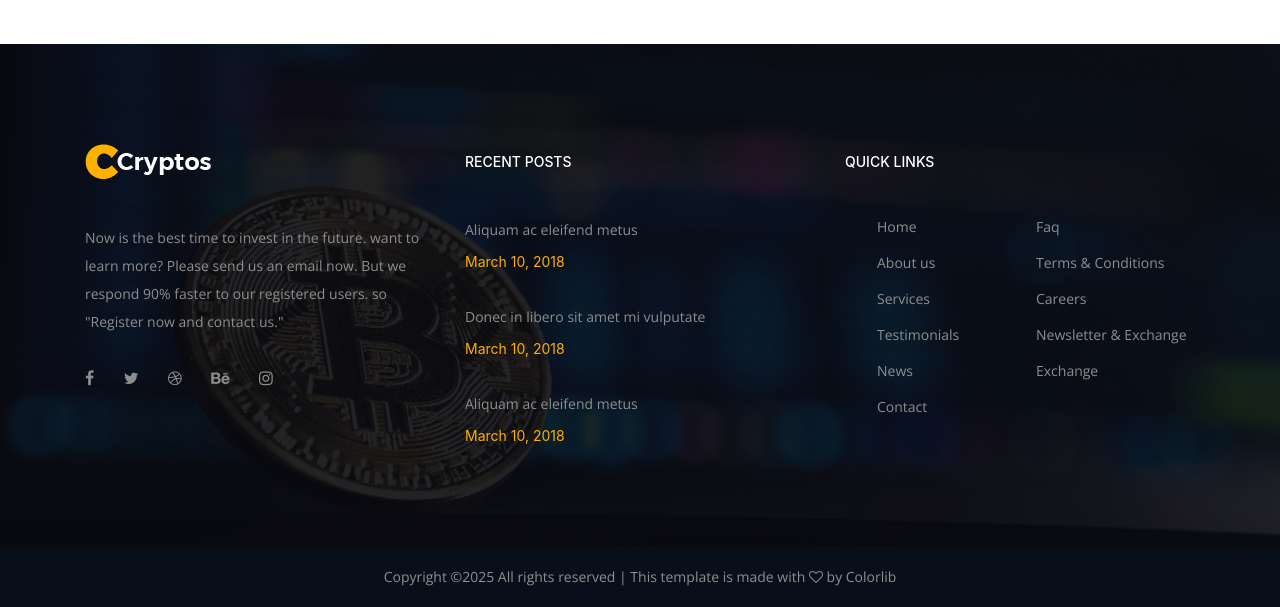
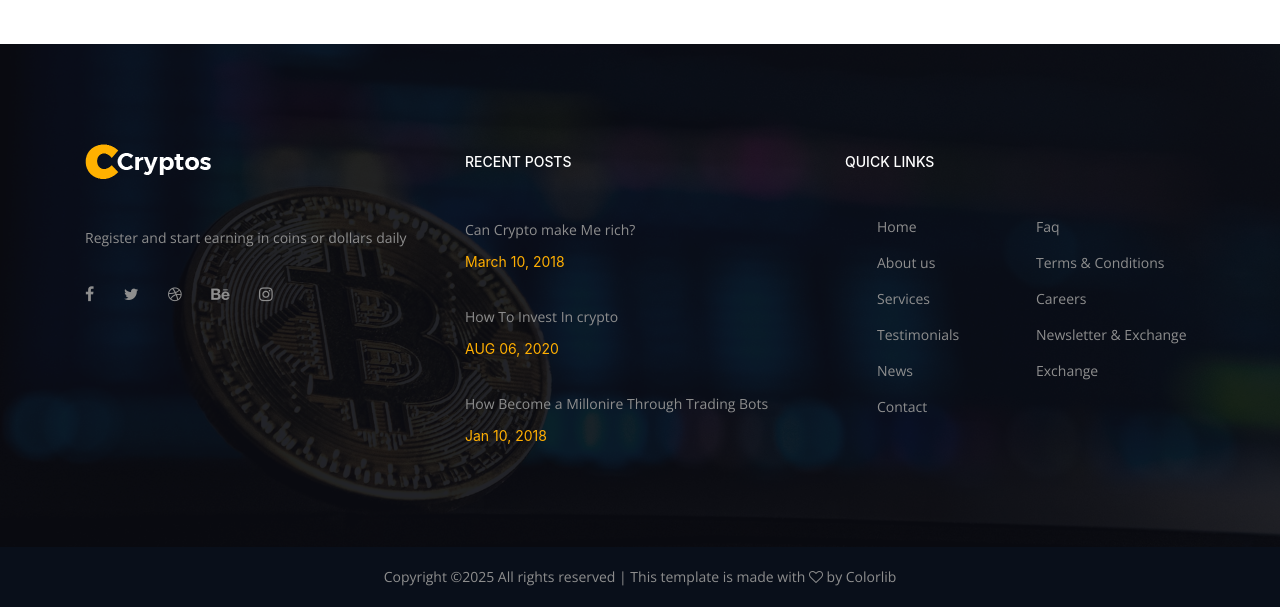
Before and after one commit to switnexxtra/cyptotradingbots, a Flask app: page /contact in a window 1280 px wide. Shown: the part 2080-2687 px from the top of the page. Run offline with Flask 3, Linux system fonts and the light colour scheme; some libraries are stand-ins or nearby versions; some web fonts are replaced.

Commit message:
Update contact.html

```diff
--- a/templates/main/contact.html
+++ b/templates/main/contact.html
@@ -200,7 +200,10 @@
                     <div class="col-12">
                         <div class="section-heading text-center mx-auto">
                             <h3>Get <span>in touch</span><br>with us</h3>
-                            <p>Cras vitae turpis lacinia, lacinia lacus non, fermentum nisi. Donec et sollicitudin est, in euismod erat. Ut at erat et arcu pulvinar cursus a eget nisl. Cras vitae turpis lacinia, lacinia lacus non, fermentum nisi.</p>
+                            <p>
+                                Now is the best time to invest in the future, want to learn more?
+                                send us an email now. but we respond 90% faster to our register users. so "Register now and contact us."
+                            </p>
                         </div>
                     </div>
                 </div>
@@ -292,10 +295,7 @@
                                 <div class="widget-title">
                                     <a href="#"><img src="img/core-img/logo2.png" alt=""></a>
                                 </div>
-                                <p>
-                                    Now is the best time to invest in the future. want to learn more?
-                                    Please send us an email now. But we respond 90% faster to our registered users. so "Register now and contact us."
-                                </p>
+                                <p>Register and start earning in coins or dollars daily</p>
                                 <div class="footer-social-info">
                                     <a href="#"><i class="fa fa-facebook"></i></a>
                                     <a href="#"><i class="fa fa-twitter"></i></a>
@@ -315,23 +315,23 @@
                                 <!-- Single Blog Post -->
                                 <div class="single--blog-post">
                                     <a href="#">
-                                        <p>Aliquam ac eleifend metus</p>
+                                        <p>Can Crypto make Me rich?</p>
                                     </a>
                                     <span>March 10, 2018</span>
                                 </div>
                                 <!-- Single Blog Post -->
                                 <div class="single--blog-post">
                                     <a href="#">
-                                        <p>Donec in libero sit amet mi vulputate</p>
+                                        <p>How To Invest In crypto</p>
                                     </a>
-                                    <span>March 10, 2018</span>
+                                    <span>AUG 06, 2020</span>
                                 </div>
                                 <!-- Single Blog Post -->
                                 <div class="single--blog-post">
                                     <a href="#">
-                                        <p>Aliquam ac eleifend metus</p>
+                                        <p>How Become a Millonire Through Trading Bots</p>
                                     </a>
-                                    <span>March 10, 2018</span>
+                                    <span>Jan 10, 2018</span>
                                 </div>
                             </div>
                         </div>
```
